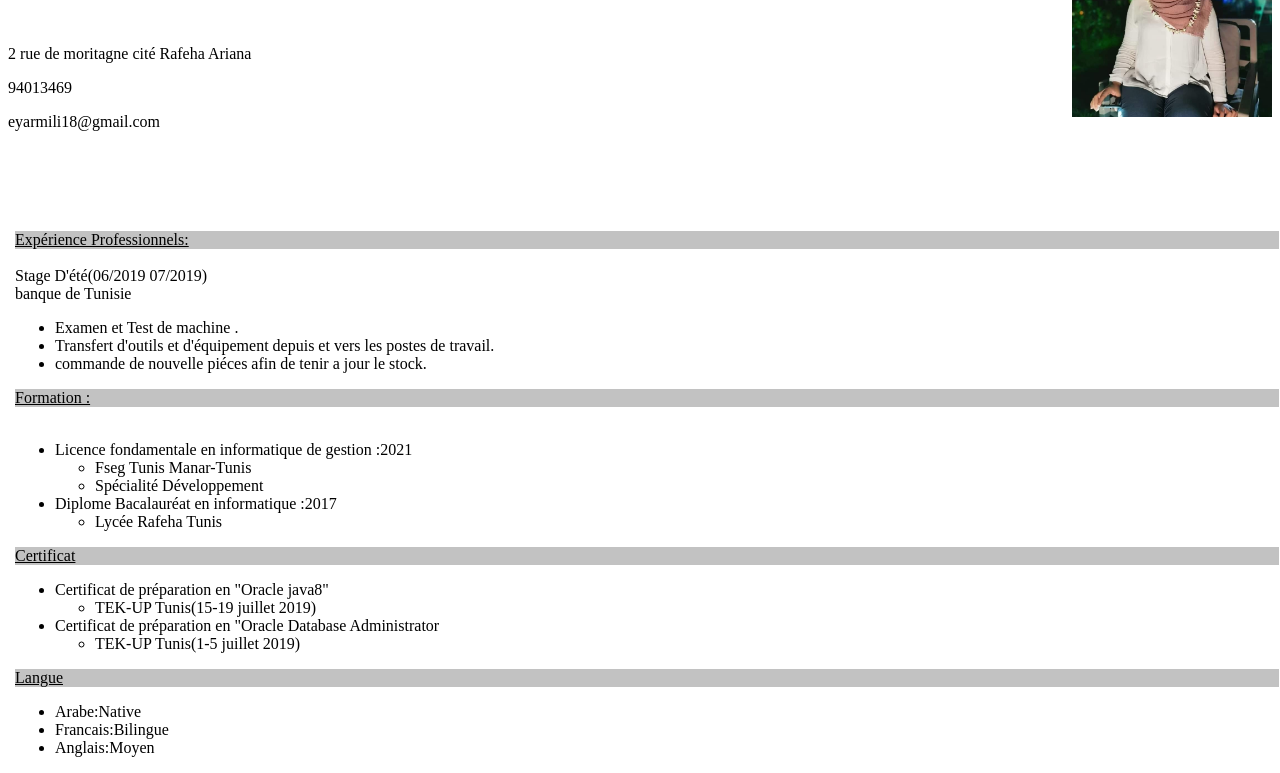
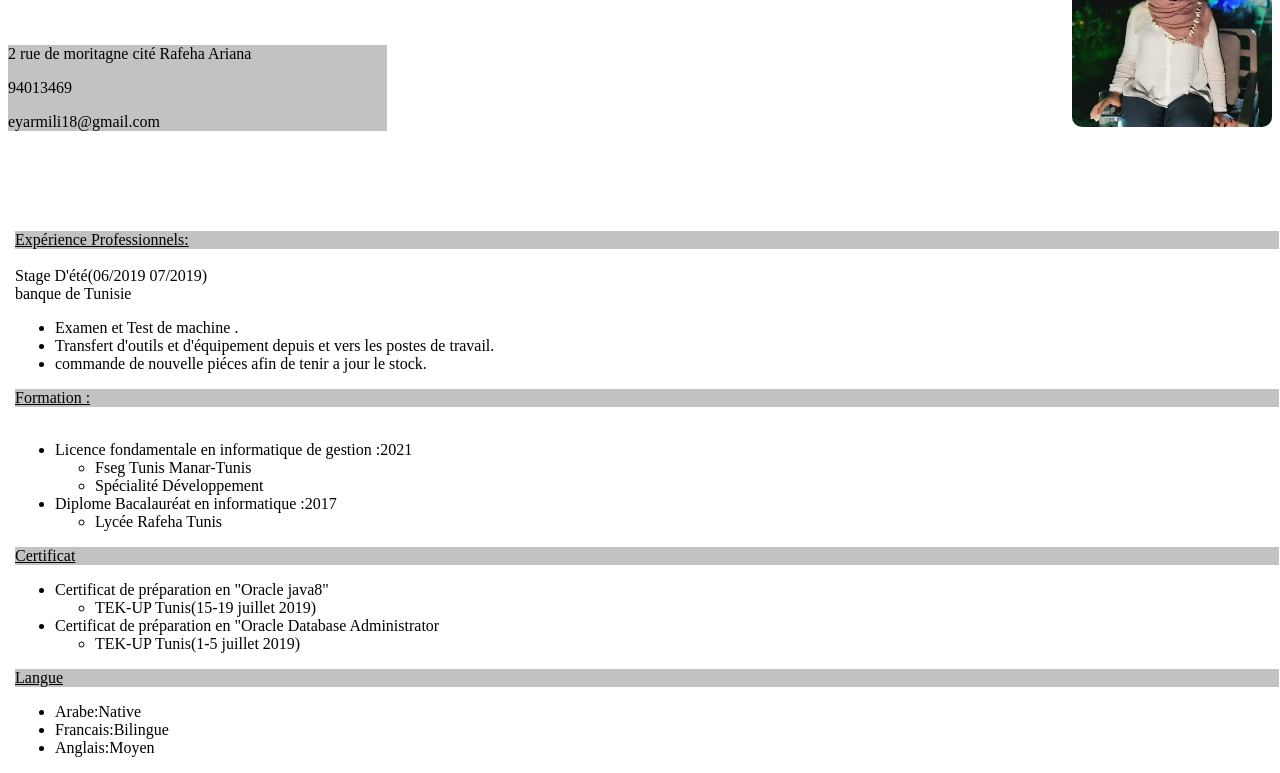
Before and after one commit to Rmili-Eya/CV, a plain HTML site: page index.html in a window 1280 px wide. Shown: the part 81-854 px from the top of the page. Drawn offline with Linux system fonts and the light colour scheme.

Commit message:
4éme commit

```diff
--- a/index.html
+++ b/index.html
@@ -10,8 +10,9 @@
     <img  id="photo" src="eya's photo.jpg" alt="Erreur">
  <div>
      <header>
-     <div id="coordonné">
+
         <center><span id="title">Eya Rmili</span> </center>  <br><br><br>
+        <div id="coordonné">
          <p>2 rue de moritagne cité Rafeha Ariana </p>
          <p>94013469 </p>
          <p>eyarmili18@gmail.com</p>
--- a/style.css
+++ b/style.css
@@ -10,10 +10,13 @@ span{
 }
 #coordonné{
   margin: -10px 0px 100px 0px;
+  background-color:#c2c2c2 ;
+  width: 30%;
 }
 #header{
     text-decoration: underline;
      background-color: #c2c2c2;
+
 
 }
 #form{
@@ -39,6 +42,6 @@ span{
       }
       #photo{
           float: right;
-
+          border-radius: 10px;
           width: 200px;
       }
```
